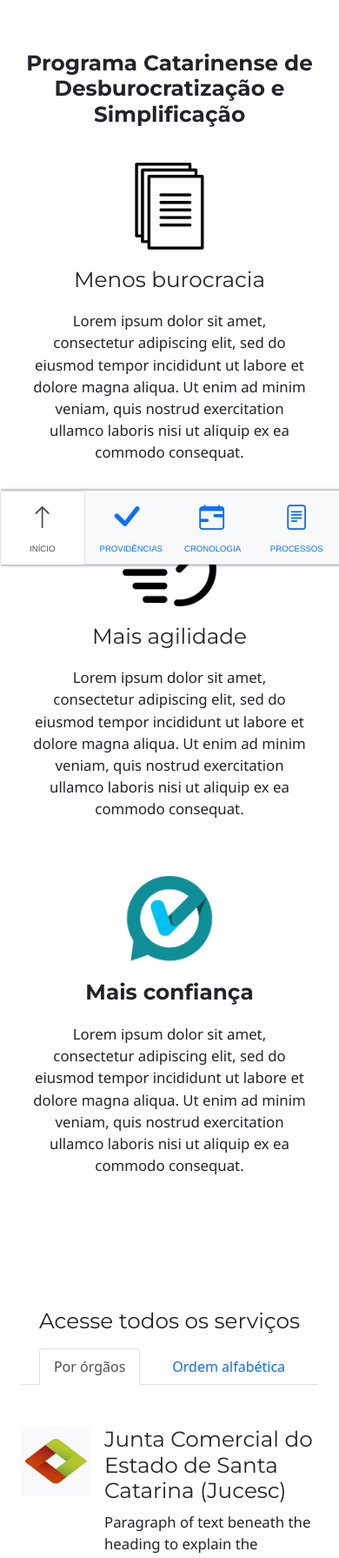
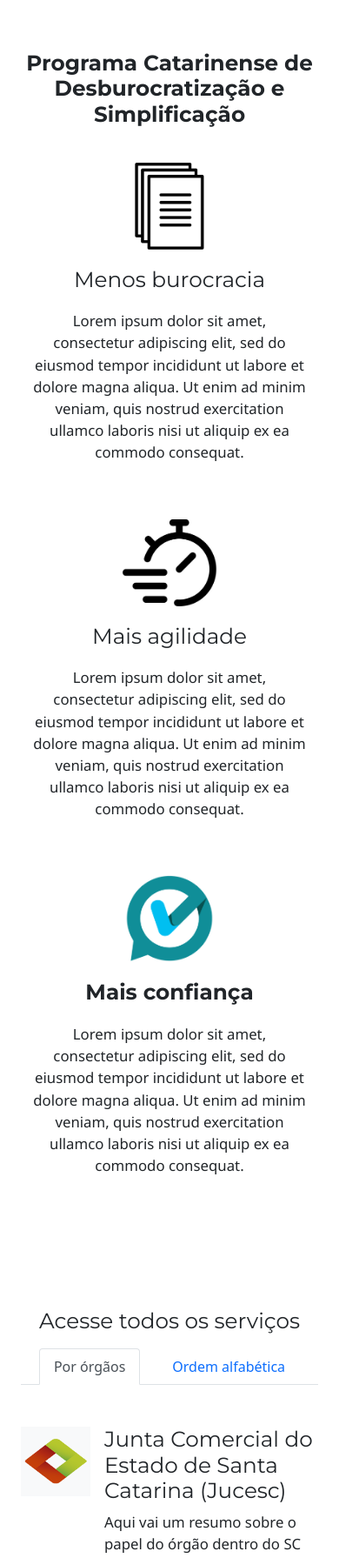
Before and after one commit to secomsc/scmaisconfianca, a plain HTML site: page index.html in a window 390 px wide. Shown: the part 195-1986 px from the top of the page at 87% size. Drawn offline with nearby package versions, Linux system fonts and the light colour scheme.

Commit message:
Update index.html

```diff
--- a/index.html
+++ b/index.html
@@ -106,7 +106,7 @@
                   </div>
                   <div class="servicos-resumo">
                     <h2>Junta Comercial do Estado de Santa Catarina (Jucesc)</h2>
-                    <p>Paragraph of text beneath the heading to explain the heading. We'll add onto it with another sentence and probably just keep going until we run out of words.</p>
+                    <p>Aqui vai um resumo sobre o papel do órgão dentro do SC Mais Confiança.</p>
                   </div>
                 </div>
                 <div class="col-lg-8 col-sm-12 d-flex align-items-start">
@@ -132,7 +132,7 @@
                   </div>
                   <div class="servicos-resumo">
                     <h2>Corpo de Bombeiros Militar</h2>
-                    <p>Paragraph of text beneath the heading to explain the heading. We'll add onto it with another sentence and probably just keep going until we run out of words.</p>
+                    <p>Aqui vai um resumo sobre o papel do órgão dentro do SC Mais Confiança.</p>
                   </div>
                 </div>
                 <div class="col-lg-8 col-sm-12 d-flex align-items-start">
@@ -159,7 +159,7 @@
                   </div>
                   <div class="servicos-resumo">
                     <h2>Instituto do Meio Ambiente</h2>
-                    <p>Paragraph of text beneath the heading to explain the heading. We'll add onto it with another sentence and probably just keep going until we run out of words.</p>
+                    <p>Aqui vai um resumo sobre o papel do órgão dentro do SC Mais Confiança.</p>
                   </div>
                 </div>
                 <div class="col-lg-8 col-sm-12 d-flex align-items-start">
@@ -183,7 +183,7 @@
                   </div>
                   <div class="servicos-resumo">
                     <h2>Superintendência de Vigilância em Saúde</h2>
-                    <p>Paragraph of text beneath the heading to explain the heading. We'll add onto it with another sentence and probably just keep going until we run out of words.</p>
+                    <p>Aqui vai um resumo sobre o papel do órgão dentro do SC Mais Confiança.</p>
                   </div>
                 </div>
                 <div class="col-lg-8 col-sm-12 d-flex align-items-start">
@@ -304,24 +304,6 @@
           <!-- Section: Links -->
         <!-- Grid container -->
       </footer>
-      <nav class="navbar fixed-bottom navbar-light text-center bg-light mobi px-0 py-0" id="nav-mobile" role="tablist">
-        <div class="nav nav-tabs text-center px-0 py-0" style="width: 100%; margin: auto;">
-          <div style="text-align: center; width: 25%;">
-            <a class="navbar-item nav-link" href="#inicio"><i class="bi bi-arrow-up mob-icon"></i><span class="mob-menu"><br>Início</a>
-          </div>
-          <div style="text-align: center; width: 25%;">
-            <a class="navbar-item nav-link" href="#providencias"><i class="bi bi-check-lg mob-icon"></i><span class="mob-menu"><br>Providências</a>
-          </div>
-          <div style="text-align: center; width: 25%;">
-            <a class="navbar-item nav-link" href="#linha-do-tempo"><i class="bi bi-calendar-range mob-icon"></i><span class="mob-menu"><br>Cronologia</a>
-          </div>
-          <div style="text-align: center; width: 25%;">
-            <a class="navbar-item nav-link" href="#processos"><i class="bi bi-file-text mob-icon"></i><span class="mob-menu"><br>Processos</a>
-          </div>
-        </div>
-      </nav>
-
-
 
 
 
```
